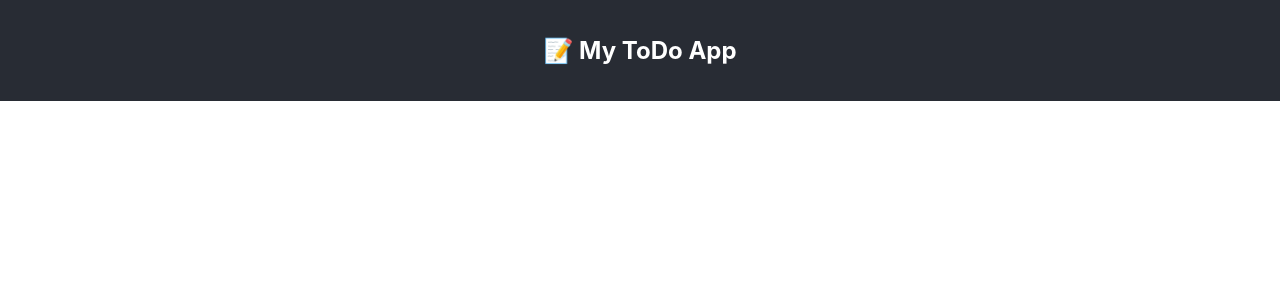
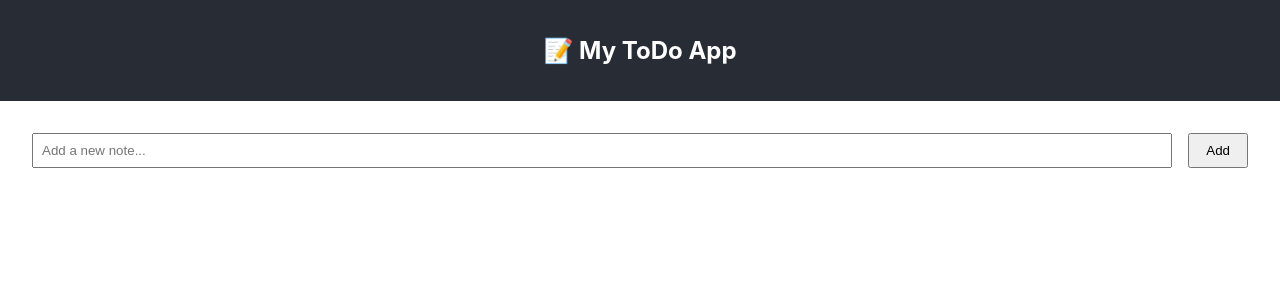
Before and after one commit to CoderRushikesh/ToDo, a React (Create React App) app in the folder todo/: page / in a window 1280 px wide. Shown: the top 300 px of the page. Built offline with nearby package versions, Linux system fonts and the light colour scheme.

Commit message:
page add again to app.js

```diff
--- a/todo/src/App.js
+++ b/todo/src/App.js
@@ -1,12 +1,14 @@
 import logo from './logo.svg';
 import './App.css';
 import Navbar from './Components/Navbar';
+import NotesPage from './Components/NotePage';
 
 function App() {
   return (
 
     <>
      <Navbar/>
+     <NotesPage/>
     </>
   );
 }
```
